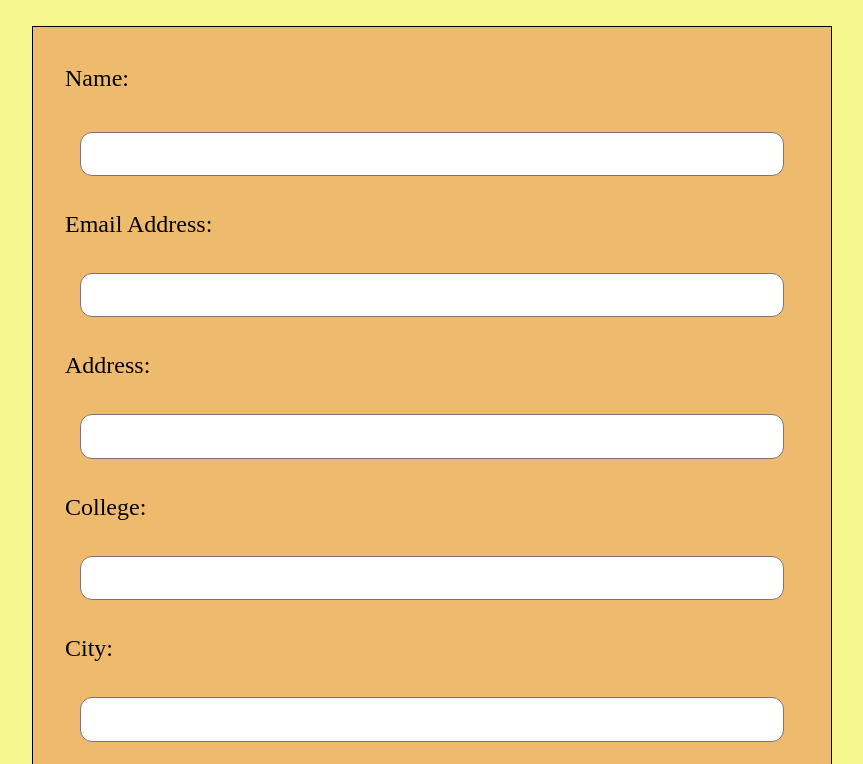
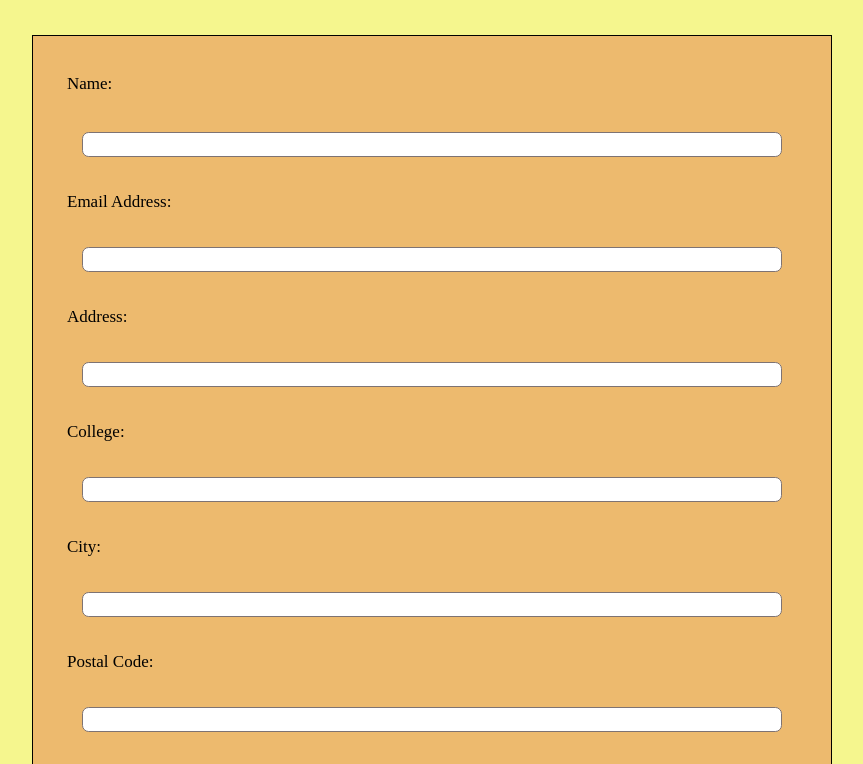
Before and after one commit to ASingh981/Final-Project, a plain HTML site: page form.html in a window 1280 px wide. Shown: the part 110-874 px from the top of the page, without its empty margins (208-1071 px from the left). Drawn offline with nearby package versions, Linux system fonts and the light colour scheme.

Commit message:
Update form.css

```diff
--- a/form.css
+++ b/form.css
@@ -24,13 +24,13 @@ form{
 }
 form label{
    font-family: "Railway" ,"sans-serif";
-font-size: 1.5em;
+
 }
 input,textarea{
 
     padding: 0.3em;
     margin: 15px;
-    font-size: 1.5em;
+
     border: 1px solid rgb(126, 115, 115);
     border-radius: 0.50em;
 }
@@ -59,3 +59,17 @@ width:160px;
 #show{
     display: none;
 }
+@media (min-width: 500px) {
+    body {
+      font-size: 17px;
+    }
+}
+@media (max-width: 500px) {
+    body {
+      font-size: 12px;
+    }
+}
+@viewport {
+    width: 95%;
+    max-width: 1024px;
+}
```
